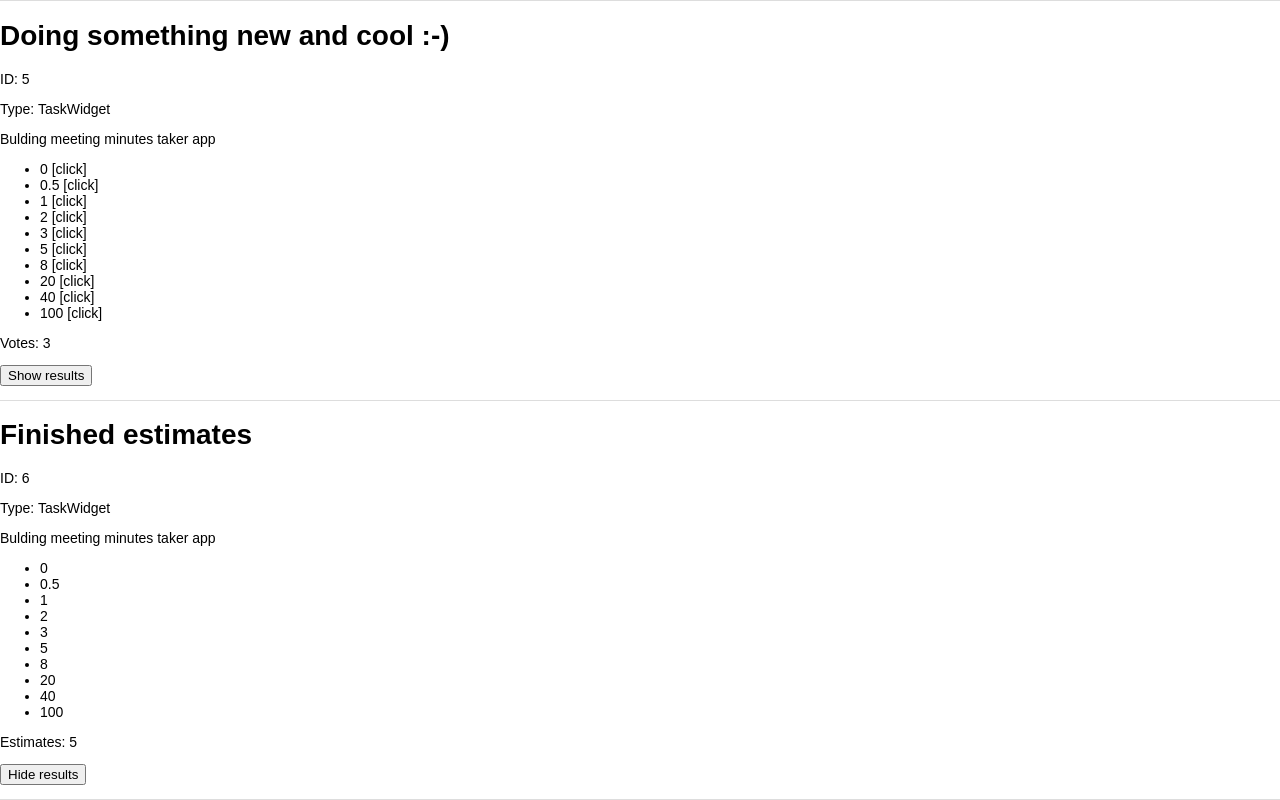
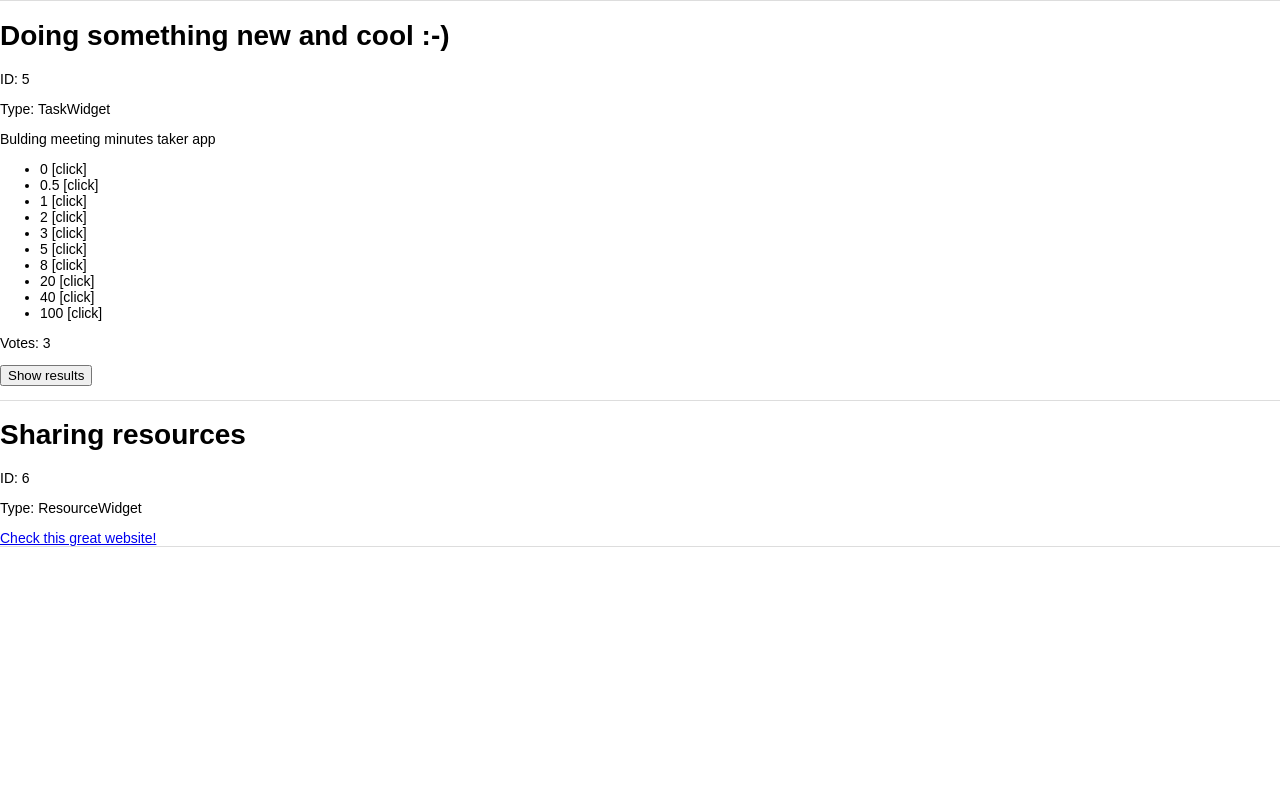
Before and after one commit to DawidMyslak/meeting-collaboration, a React (Create React App) app: page / in a window 1280 px wide. Shown: the part 1119-1919 px from the top of the page. After the commit the page ends 1666 px from the top, so only its background shows below. Built offline with nearby package versions, Linux system fonts and the light colour scheme; the HTML template or start-up script is replaced by a standard one.

Commit message:
Resource widget

```diff
--- a/src/App.js
+++ b/src/App.js
@@ -1,8 +1,11 @@
 import React, { Component } from 'react';
+
 import TodoWidget from './widgets/TodoWidget'
 import NoteWidget from './widgets/NoteWidget'
 import PollWidget from './widgets/PollWidget'
 import TaskWidget from './widgets/TaskWidget'
+import ResourceWidget from './widgets/ResourceWidget'
+
 import logo from './logo.svg';
 import './App.css';
 
@@ -111,17 +114,17 @@ class App extends Component {
         },
         {
           id: 6,
-          title: 'Finished estimates',
-          type: 'TaskWidget',
+          title: 'Sharing resources',
+          type: 'ResourceWidget',
           data: {
-            task: 'Bulding meeting minutes taker app',
-            results: true,
-            estimates: [3, 5, 8]
+            name: 'Check this great website!',
+            link: 'https://www.teamwork.com/'
           }
         }
       ]
     };
   }
+
   render() {
     let timeline = this.state.timeline.map(widget => {
       switch (widget.type) {
@@ -133,6 +136,8 @@ class App extends Component {
           return <PollWidget key={widget.id} widget={widget} />;
         case 'TaskWidget':
           return <TaskWidget key={widget.id} widget={widget} />;
+        case 'ResourceWidget':
+          return <ResourceWidget key={widget.id} widget={widget} />;
         default:
           return '';
       }
--- /dev/null
+++ b/src/widgets/ResourceWidget.js
@@ -0,0 +1,14 @@
+import React from 'react';
+
+const ResourceWidget = ({widget}) => {
+  return (
+    <div className="Widget">
+      <h1>{widget.title}</h1>
+      <p>ID: {widget.id}</p>
+      <p>Type: {widget.type}</p>
+      <a href={widget.data.link} rel="noopener noreferrer" target="_blank">{widget.data.name}</a>
+    </div>
+  );
+};
+
+export default ResourceWidget;
```
